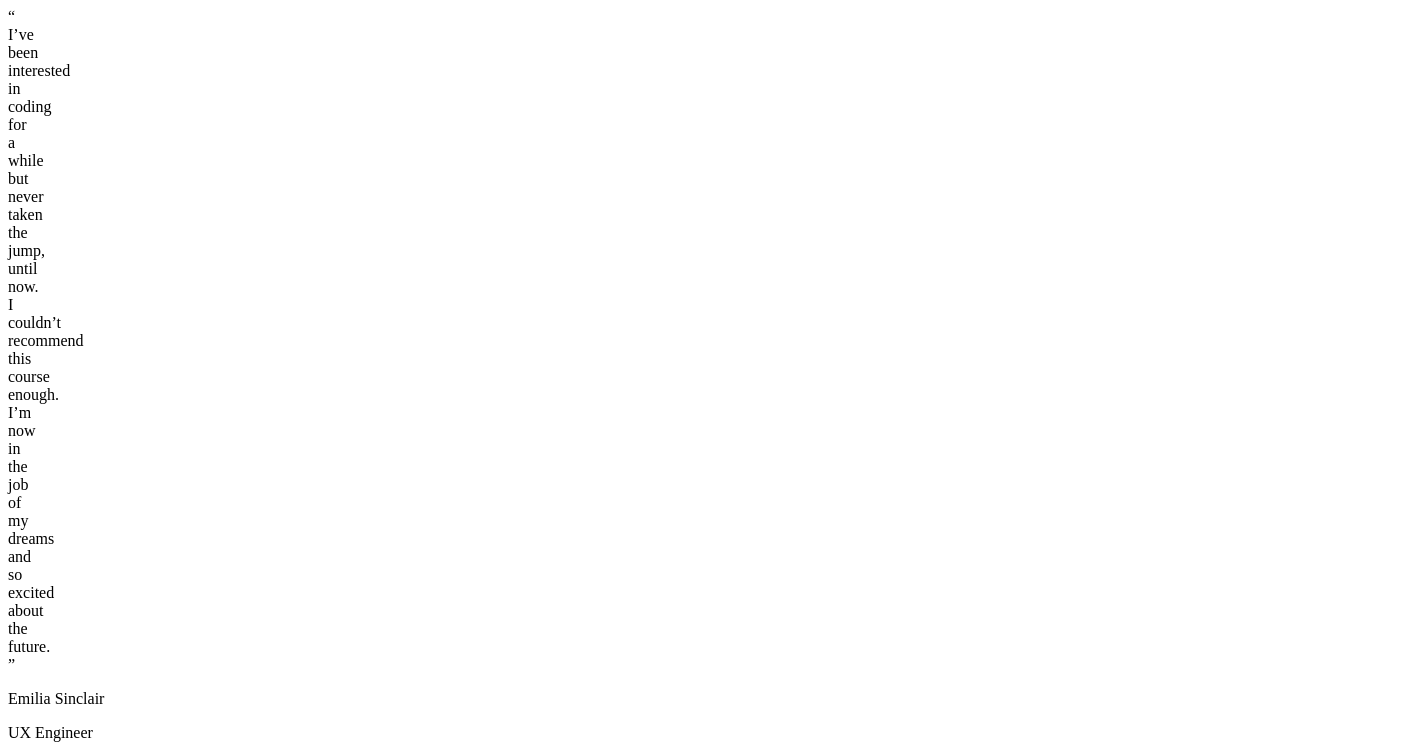
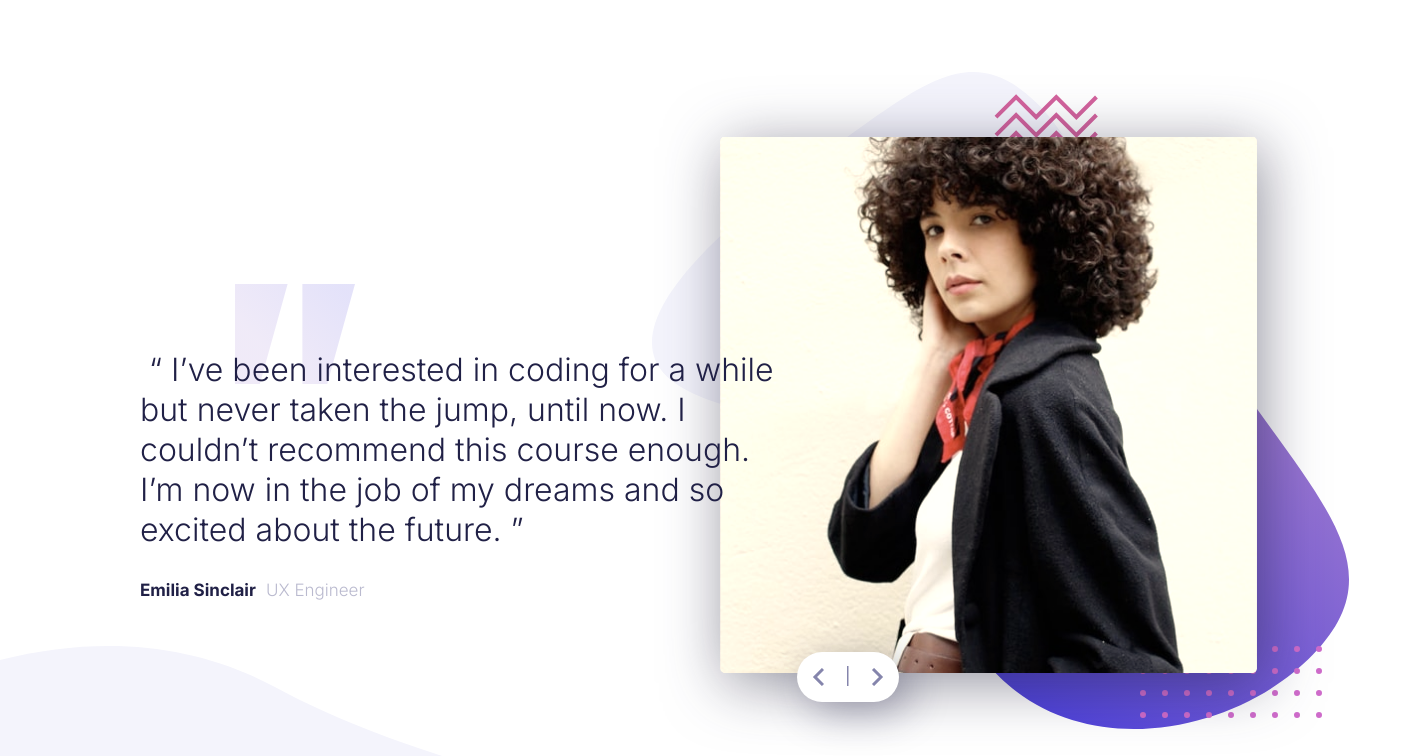
Before and after one commit to joemakescool/coding-bootcamp-testimonials-slider, a Vue app: page / in a window 1280 px wide. Shown: the top 756 px of the page, 1417 px wide, since content can reach past the window. Built offline with nearby package versions, Linux system fonts and the light colour scheme.

Commit message:
Update App.vue
added the scss layout to style it.

```diff
--- a/src/App.vue
+++ b/src/App.vue
@@ -42,3 +42,8 @@ export default {
 
 }
 </script>
+
+<style lang="scss">
+@import "sass/main.scss";
+
+</style>
```
